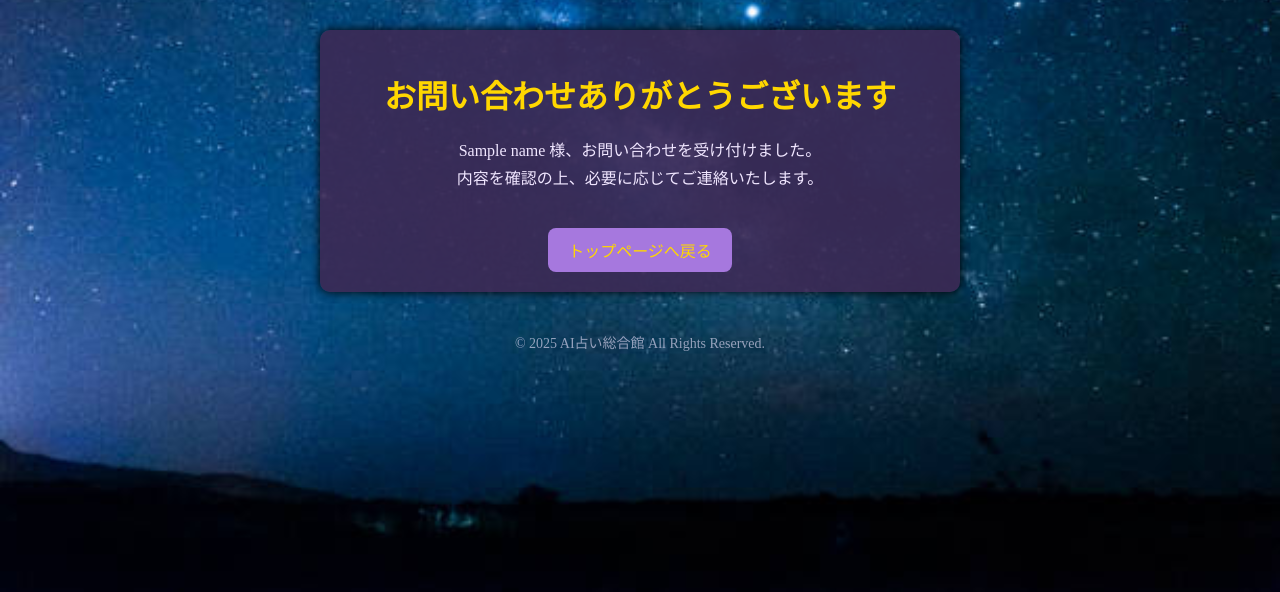
After one commit to uranai-app/uranai-sougou, a Flask app: template templates/contact_complete.html in a window 1280 px wide. The commit adds this page. Shown: the top 592 px of the page. Run offline with Flask 3, Linux system fonts and the light colour scheme; the template is opened without the code that fills it: most values are stand-ins (such as "Sample title", 1, 10 or a date in 2020).

```diff
--- a/templates/about.html
+++ b/templates/about.html
@@ -58,7 +58,6 @@
    <div class="footer-links">
     <a href="/">トップ</a>
     <a href="/select_character">キャラクター選択</a>
-    <a href="/service">サービス紹介</a>
     <a href="/about">運営者情報</a>
     <a href="/privacy">プライバシーポリシー</a>
     <a href="/contact">お問い合わせ</a>
--- /dev/null
+++ b/templates/contact_complete.html
@@ -0,0 +1,54 @@
+<!DOCTYPE html>
+<html lang="ja">
+<head>
+  <meta charset="UTF-8" />
+  <meta name="viewport" content="width=device-width, initial-scale=1.0" />
+  <title>お問い合わせ完了 - AI占い総合館</title>
+  <link rel="stylesheet" href="{{ url_for('static', filename='css/top-style.css') }}">
+  <style>
+    .complete-container {
+      max-width: 600px;
+      margin: 30px auto;
+      padding: 20px;
+      background-color: rgba(60, 42, 85, 0.9);
+      border-radius: 10px;
+      color: #f0e6ff;
+      text-align: center;
+      box-shadow: 0 0 10px #000;
+    }
+    h1 {
+      color: #ffd700;
+      margin-bottom: 20px;
+    }
+    p {
+      line-height: 1.7;
+    }
+    a {
+      display: inline-block;
+      margin-top: 20px;
+      background-color: #a678de;
+      color: #ffd700;
+      padding: 10px 20px;
+      border-radius: 8px;
+      text-decoration: none;
+      transition: background-color 0.3s;
+    }
+    a:hover {
+      background-color: #7b4dbf;
+    }
+  </style>
+</head>
+<body>
+  <div class="complete-container">
+    <h1>お問い合わせありがとうございます</h1>
+    <p>
+      {{ name }} 様、お問い合わせを受け付けました。<br>
+      内容を確認の上、必要に応じてご連絡いたします。
+    </p>
+    <a href="/">トップページへ戻る</a>
+  </div>
+  <footer>
+    &copy; 2025 AI占い総合館 All Rights Reserved.
+  </footer>
+</body>
+</html>
```
Also changed, not shown: templates/contact.html (+10 -2 lines), templates/privacy.html (+10 -4 lines).
